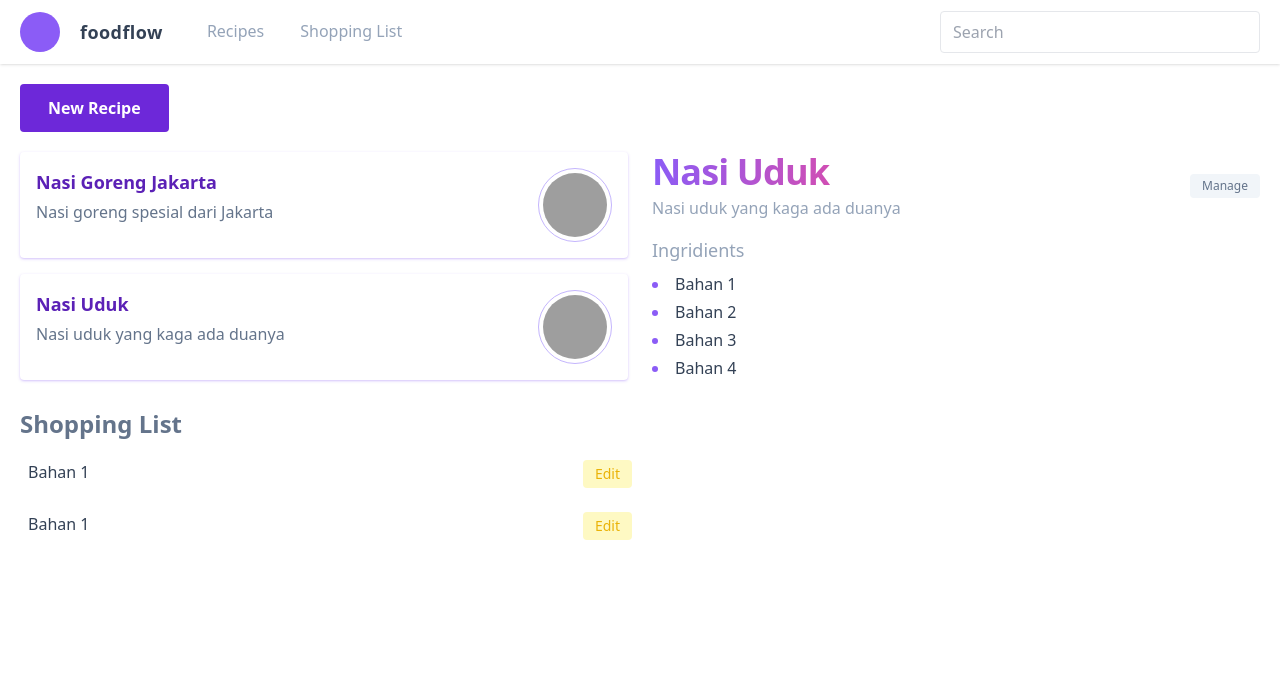
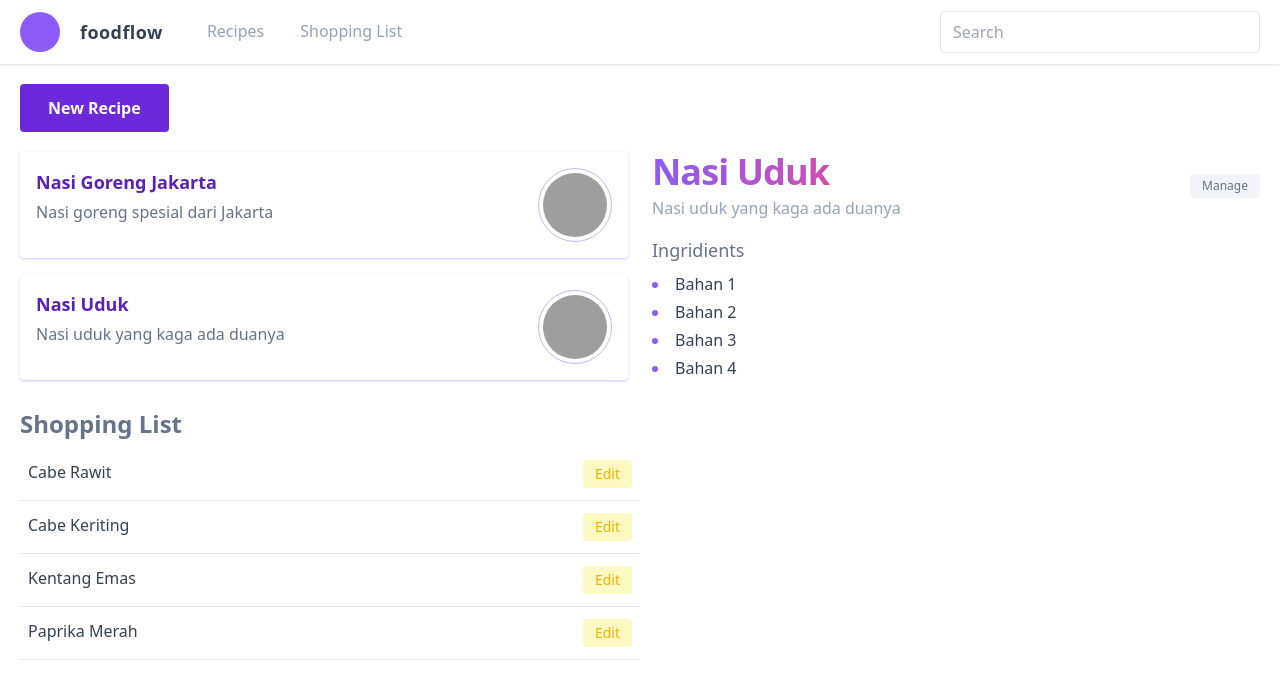
Before and after one commit to zulhamsy/angular-foodflow, an Angular app: page / in a window 1280 px wide. Shown: the top 686 px of the page. Built offline with nearby package versions, Linux system fonts and the light colour scheme; grey boxes are pictures that could not be loaded.

Commit message:
shopping list done

```diff
--- a/src/app/app.component.html
+++ b/src/app/app.component.html
@@ -3,5 +3,5 @@
 <!-- Main Content -->
 <div class="container mx-auto p-5 space-y-4 sm:space-y-7">
   <div app-recipe></div>
-  <div app-shopping></div>
+  <div app-shopping class="lg:max-w-[50%]"></div>
 </div>
--- a/src/app/recipe/recipe-detail/recipe-detail.component.html
+++ b/src/app/recipe/recipe-detail/recipe-detail.component.html
@@ -36,7 +36,7 @@
   </button>
 </div>
 <!-- Ingridients -->
-<h4 class="text-slate-400 font-medium text-lg mb-2">Ingridients</h4>
+<h4 class="text-slate-500 font-medium text-lg mb-2">Ingridients</h4>
 <ul class="list-disc list-inside text-violet-500 space-y-1">
   <li><span class="text-slate-700">Bahan 1</span></li>
   <li><span class="text-slate-700">Bahan 2</span></li>
--- a/src/app/shopping/shopping-list/shopping-list.component.html
+++ b/src/app/shopping/shopping-list/shopping-list.component.html
@@ -1,19 +1,5 @@
-<div class="flex justify-between py-3 px-2 lg:max-w-[50%]">
-  <p class="text-slate-700 font-medium">Bahan 1</p>
-  <!-- Control Button -->
-  <button
-    class="
-      px-3
-      py-1
-      bg-yellow-100
-      text-yellow-500
-      font-medium
-      text-sm
-      rounded
-      self-center
-      hover:bg-yellow-200 hover:text-yellow-600
-    "
-  >
-    Edit
-  </button>
+<div class="flex justify-between py-3 px-2">
+  <p class="text-slate-700 font-medium">{{ bahan }}</p>
+  <!-- Slot Content -->
+  <ng-content></ng-content>
 </div>
--- a/src/app/shopping/shopping-list/shopping-list.component.ts
+++ b/src/app/shopping/shopping-list/shopping-list.component.ts
@@ -1,4 +1,4 @@
-import { Component, OnInit } from '@angular/core';
+import { Component, OnInit, Input } from '@angular/core';
 
 @Component({
   selector: '[app-shopping-list]',
@@ -6,6 +6,7 @@ import { Component, OnInit } from '@angular/core';
   styleUrls: ['./shopping-list.component.css'],
 })
 export class ShoppingListComponent implements OnInit {
+  @Input() bahan: string;
   constructor() {}
 
   ngOnInit(): void {}
--- a/src/app/shopping/shopping.component.html
+++ b/src/app/shopping/shopping.component.html
@@ -1,5 +1,26 @@
 <h2 class="font-semibold text-2xl text-slate-500 mb-2">Shopping List</h2>
 <ul>
-  <li app-shopping-list></li>
-  <li app-shopping-list></li>
+  <li
+    *ngFor="let bahan of belanjaan"
+    [bahan]="bahan"
+    app-shopping-list
+    class="border-b border-b-slate-200"
+  >
+    <!-- Control Button -->
+    <button
+      class="
+        px-3
+        py-1
+        bg-yellow-100
+        text-yellow-500
+        font-medium
+        text-sm
+        rounded
+        self-center
+        hover:bg-yellow-200 hover:text-yellow-600
+      "
+    >
+      Edit
+    </button>
+  </li>
 </ul>
--- a/src/app/shopping/shopping.component.ts
+++ b/src/app/shopping/shopping.component.ts
@@ -6,6 +6,7 @@ import { Component, OnInit } from '@angular/core';
   styleUrls: ['./shopping.component.css'],
 })
 export class ShoppingComponent implements OnInit {
+  belanjaan = ['Cabe Rawit', 'Cabe Keriting', 'Kentang Emas', 'Paprika Merah'];
   constructor() {}
 
   ngOnInit(): void {}
```
